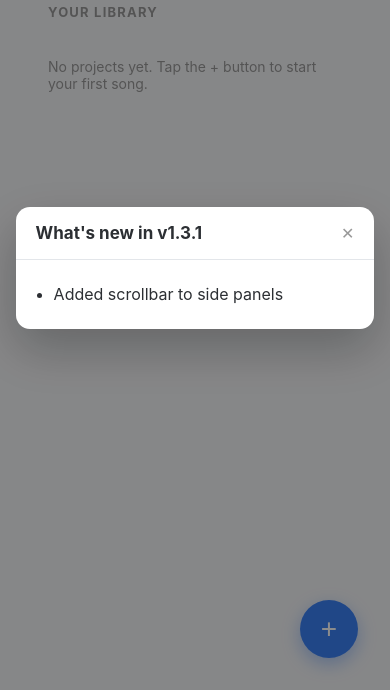
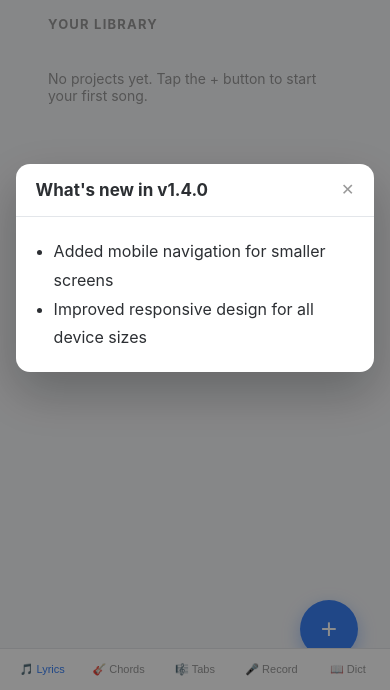
Before and after one commit to ccylianoc/SongWriterApp, a website: page src/index.html in a window 390 px wide. Shown: the part 154-844 px from the top of the page. Drawn offline with Linux system fonts and the light colour scheme.

Commit message:
Update: Version 1.4.0 Mobile

```diff
--- a/docs/style.css
+++ b/docs/style.css
@@ -779,3 +779,42 @@ body { background: var(--bg); color: var(--text); }
 .new-project-btn:hover { background: var(--accent-hover); }
 .lyrics { color: var(--text); }
 .chord { color: var(--accent); }
+
+/*==============================MOBILE NAV==============================*/
+/* ===== Mobile nav ===== */
+.mobile-nav {
+  display: none;
+  position: fixed;
+  bottom: 0; left: 0; right: 0;
+  background: var(--panel);
+  border-top: 1px solid var(--border);
+  z-index: 50;
+  padding: 6px 4px calc(6px + env(safe-area-inset-bottom));
+}
+.mnav-btn {
+  flex: 1;
+  border: none;
+  background: transparent;
+  color: var(--muted);
+  font-size: 11px;
+  padding: 8px 0;
+  cursor: pointer;
+  display: flex;
+  flex-direction: column;
+  align-items: center;
+  gap: 2px;
+}
+.mnav-btn.active { color: var(--accent); }
+
+/* ===== Mobile (≤768px) ===== */
+@media (max-width: 768px) {
+  .mobile-nav { display: flex; }
+  .side-pane { display: none; }          /* hide side panel */
+  .editor-pane { padding: 16px; }        /* more room */
+  .workspace { padding-bottom: 60px; }   /* room for nav bar */
+  /* Bigger touch targets */
+  .tool-btn, .icon-btn { min-height: 44px; min-width: 44px; }
+  /* Toolbar scrolls horizontally */
+  .toolbar { flex-wrap: nowrap; overflow-x: auto; -webkit-overflow-scrolling: touch; }
+  .toolbar-divider, .toolbar-spacer { display: none; }
+}
--- a/src/index.html
+++ b/src/index.html
@@ -273,6 +273,15 @@
     </aside>
   </main>
 
+  <nav id="mobileNav" class="mobile-nav hidden">
+    <button data-panel="lyrics" class="mnav-btn active">🎵 Lyrics</button>
+    <button data-panel="chords" class="mnav-btn">🎸 Chords</button>
+    <button data-panel="tabs" class="mnav-btn">🎼 Tabs</button>
+    <button data-panel="recordings" class="mnav-btn">🎤 Record</button>
+    <button data-panel="dictionary" class="mnav-btn">📖 Dict</button>
+  </nav>
+
+
   <input type="file" id="importFileInput" accept=".json" style="display:none">
 
   <script src="main.js"></script>
--- a/src/main.js
+++ b/src/main.js
@@ -3,7 +3,7 @@
    Organized by feature area. Each block is self-contained.
    ===================================================================== */
 //============================== Version =================================
-const APP_VERSION = '1.3.1';
+const APP_VERSION = '1.4.0';
 /* ============================== STATE ============================== */
 
 
@@ -20,6 +20,25 @@ try { projects = JSON.parse(localStorage.getItem('sw_projects') || '[]'); } catc
 let currentProject = null;
 
 const settings = JSON.parse(localStorage.getItem('sw_settings') || '{}');
+
+/* ============================== MOBILE DETECTION ============================== */
+function detectMobile() {
+  const mobile = window.matchMedia('(max-width: 768px)').matches;
+  document.body.classList.toggle('mobile', mobile);
+  document.getElementById('mobileNav').classList.toggle('hidden', !mobile);
+  return mobile;
+}
+window.addEventListener('resize', detectMobile);
+detectMobile();
+
+// Bottom nav tab switching (skeleton — just toggles active state for now)
+document.querySelectorAll('.mnav-btn').forEach(btn => {
+  btn.addEventListener('click', () => {
+    document.querySelectorAll('.mnav-btn').forEach(b => b.classList.remove('active'));
+    btn.classList.add('active');
+  });
+});
+
 
 /* ============================== DOM REFS ============================== */
 const lyricsEl   = document.getElementById('lyrics');
@@ -904,8 +923,9 @@ document.getElementById('browseLocationBtn').addEventListener('click', () => {
 
 /* ============================== CHANGELOG ============================== */
 const CHANGELOG = {
-  '1.3.1': [
-    'Added scrollbar to side panels',
+  '1.4.0': [
+    'Added mobile navigation for smaller screens',
+    'Improved responsive design for all device sizes',
 ]
 
 };
--- a/src/style.css
+++ b/src/style.css
@@ -779,3 +779,42 @@ body { background: var(--bg); color: var(--text); }
 .new-project-btn:hover { background: var(--accent-hover); }
 .lyrics { color: var(--text); }
 .chord { color: var(--accent); }
+
+/*==============================MOBILE NAV==============================*/
+/* ===== Mobile nav ===== */
+.mobile-nav {
+  display: none;
+  position: fixed;
+  bottom: 0; left: 0; right: 0;
+  background: var(--panel);
+  border-top: 1px solid var(--border);
+  z-index: 50;
+  padding: 6px 4px calc(6px + env(safe-area-inset-bottom));
+}
+.mnav-btn {
+  flex: 1;
+  border: none;
+  background: transparent;
+  color: var(--muted);
+  font-size: 11px;
+  padding: 8px 0;
+  cursor: pointer;
+  display: flex;
+  flex-direction: column;
+  align-items: center;
+  gap: 2px;
+}
+.mnav-btn.active { color: var(--accent); }
+
+/* ===== Mobile (≤768px) ===== */
+@media (max-width: 768px) {
+  .mobile-nav { display: flex; }
+  .side-pane { display: none; }          /* hide side panel */
+  .editor-pane { padding: 16px; }        /* more room */
+  .workspace { padding-bottom: 60px; }   /* room for nav bar */
+  /* Bigger touch targets */
+  .tool-btn, .icon-btn { min-height: 44px; min-width: 44px; }
+  /* Toolbar scrolls horizontally */
+  .toolbar { flex-wrap: nowrap; overflow-x: auto; -webkit-overflow-scrolling: touch; }
+  .toolbar-divider, .toolbar-spacer { display: none; }
+}
```
Also changed, not shown: docs/index.html (+9 -0 lines), docs/main.js (+23 -3 lines).
